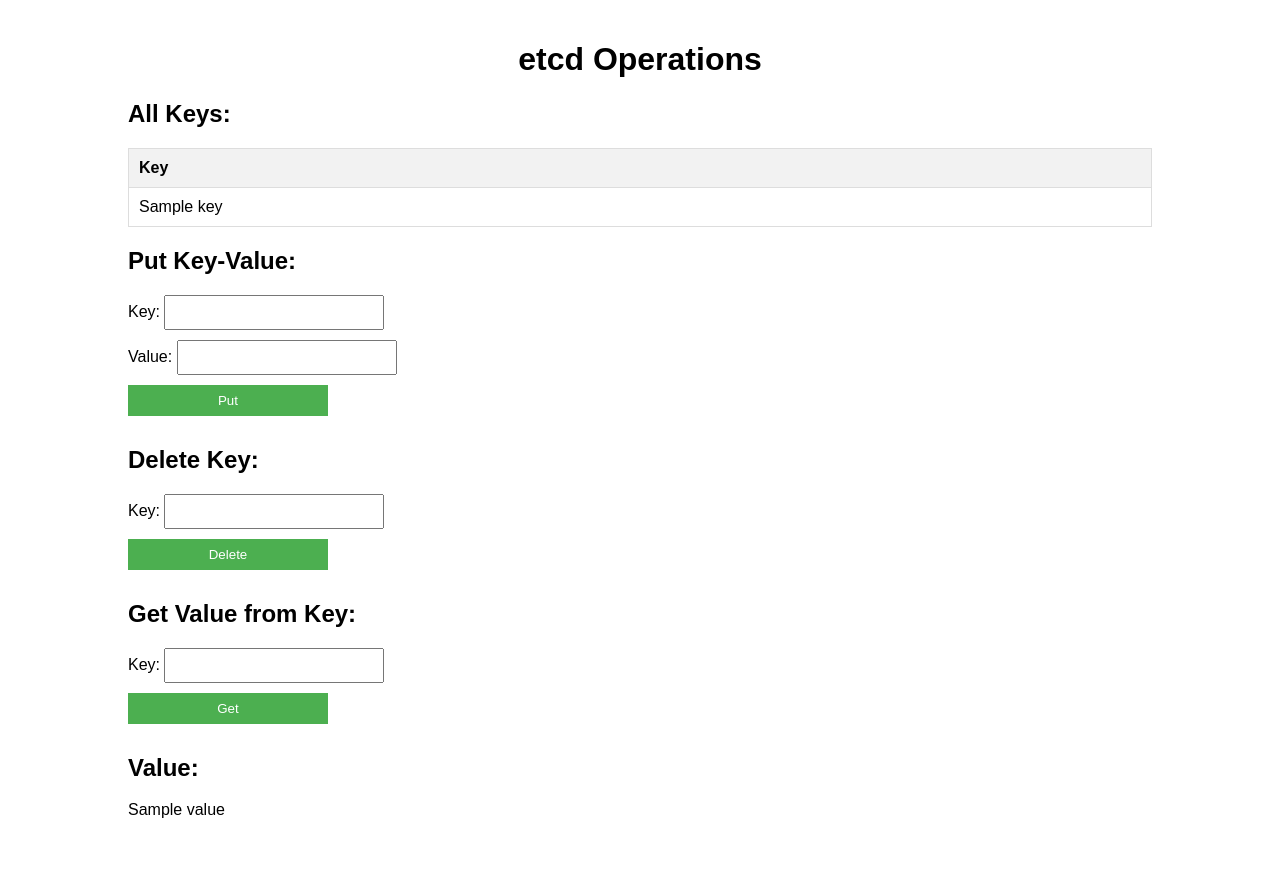
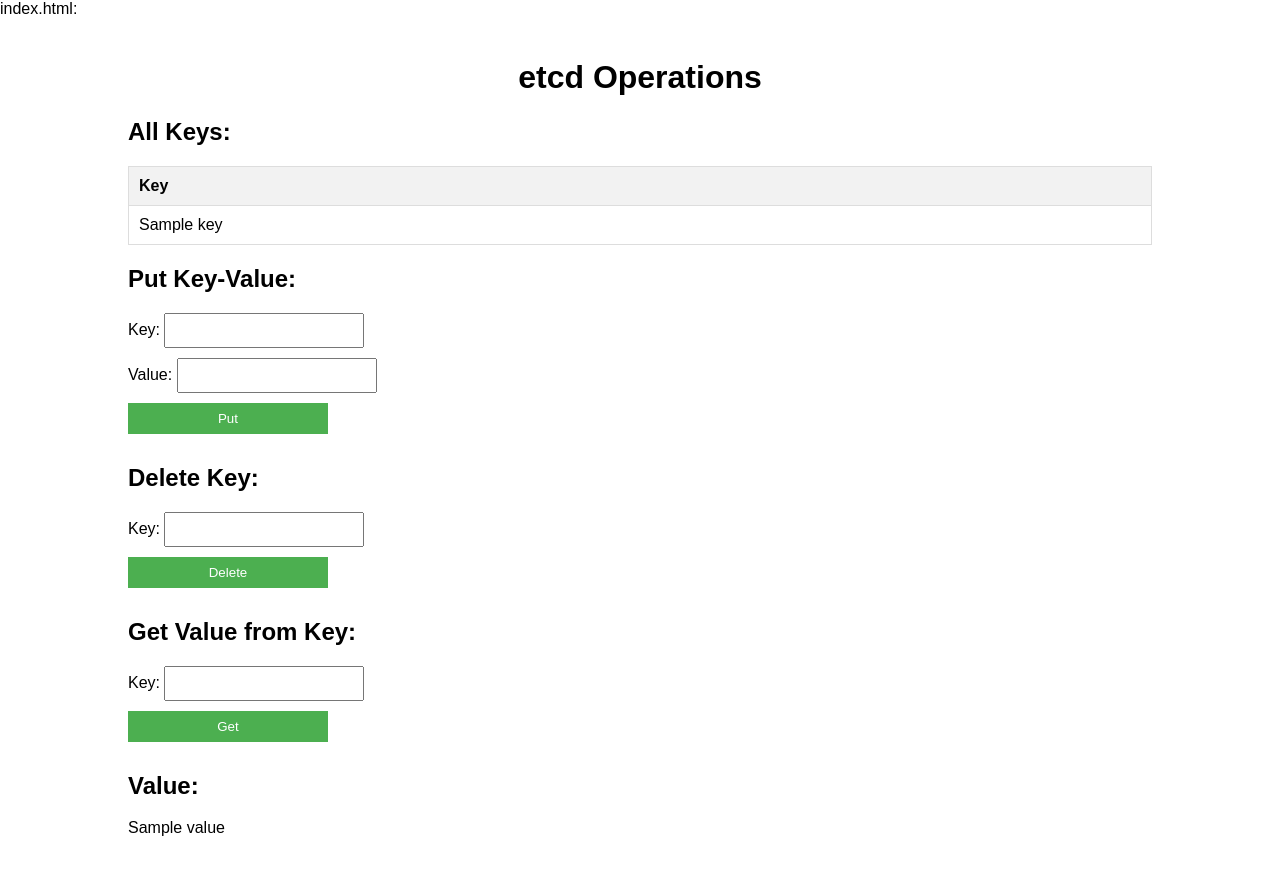
Before and after one commit to Aditya19Joshi01/Building-a-Distributed-Key-Value-Store-with-etcd, a Python web app: template Week2/templates/index.html in a window 1280 px wide. Before the commit the page ends 818 px from the top, so only its background shows below. Run offline with Jinja, Linux system fonts and the light colour scheme; the template is opened without the code that fills it: most values are stand-ins (such as "Sample title", 1, 10 or a date in 2020).

Commit message:
Update index.html

```diff
--- a/Week2/templates/index.html
+++ b/Week2/templates/index.html
@@ -1,3 +1,5 @@
+index.html:
+
 <!DOCTYPE html>
 <html>
   <head>
```
